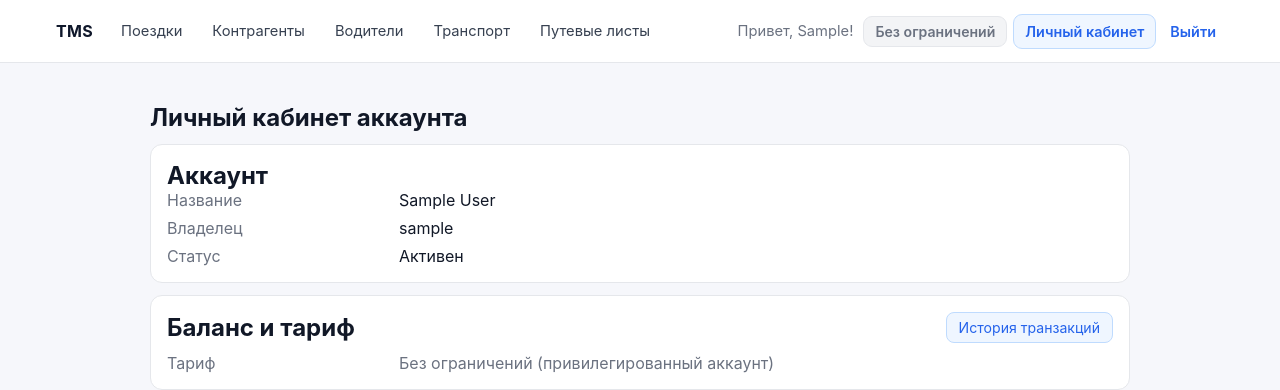
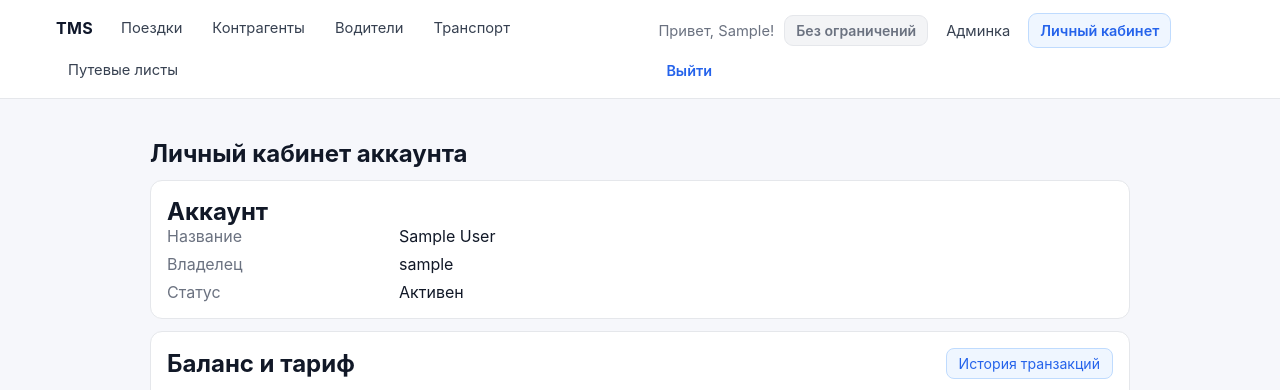
Before and after one commit to A-strata/transdoki, a Django app: page /accounts/cabinet/ in a window 1280 px wide. Shown: the top 390 px of the page. Run offline with Django 5.2, Linux system fonts and the light colour scheme; a user stored in the database is signed in; tables that the repository leaves empty hold one stand-in row (values such as "Sample post"); parts of the project's set-up code (start-up, migrations or seed data) failed here and were passed over.

Commit message:
Добавить раздел Админка для суперпользователя

```diff
--- a/templates/base.html
+++ b/templates/base.html
@@ -472,6 +472,10 @@
                         {% endif %}
                     {% endif %}
 
+                    {% if user.is_superuser %}
+                        <a href="{% url 'admin:index' %}" class="nav-link">Админка</a>
+                    {% endif %}
+
                     {% url 'accounts:cabinet' as cabinet_url %}
                     <a href="{{ cabinet_url }}"
                     class="cabinet-link {% if request.path == cabinet_url %}active{% endif %}">
```
